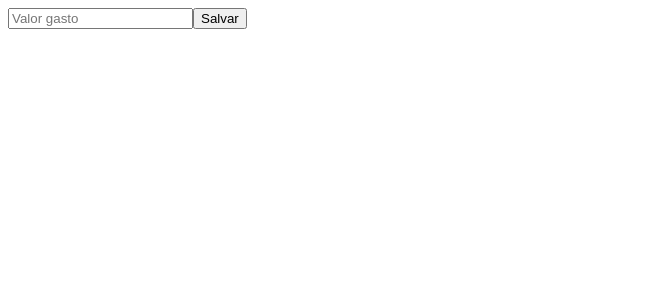
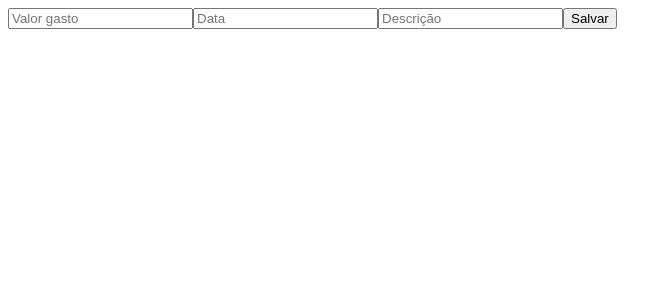
Before and after one commit to joaov1ct0r/react-finance, a React (Vite) app: page / in a window 1280 px wide. Shown: the top 300 px of the page, without its empty margins (0-672 px from the left). Built offline with nearby package versions, Linux system fonts and the light colour scheme.

Commit message:
feat: react-hook-form adicionado a app.tsx

```diff
--- a/src/App.tsx
+++ b/src/App.tsx
@@ -1,38 +1,74 @@
 import React, { useState } from "react";
 import Finance from "./utils/Finance";
+import { useForm } from "react-hook-form";
 
 function App() {
   const [values, setValues] = useState<Finance[]>([]);
-  const [value, setValue] = useState<string>("");
+  const { register, handleSubmit, reset } = useForm<Finance>({
+    defaultValues: {
+      date: "",
+      value: "" as unknown as number,
+      description: "",
+    },
+  });
 
   return (
     <>
-      <div>
+      <form
+        onSubmit={handleSubmit((data) => {
+          setValues([
+            ...values,
+            new Finance(data.description, data.value, data.date),
+          ]);
+
+          reset();
+        })}
+      >
         <input
+          {...register("value", {
+            required: {
+              value: true,
+              message: "Valor é obrigatorio",
+            },
+            pattern: /[0-9]{1,5}$/,
+          })}
           type="text"
           placeholder="Valor gasto"
-          value={value}
-          onChange={(e) => {
-            setValue(e.target.value);
-          }}
         ></input>
-        <button
-          type="submit"
-          onClick={() => {
-            setValues([...values, value]);
-            setValue("");
-          }}
-        >
-          Salvar
-        </button>
-      </div>
+
+        <input
+          {...register("date", {
+            required: {
+              value: true,
+              message: "Data é obrigatorio",
+            },
+            pattern: /[0-9]{2,2}\/[0-9]{2,2}\/[0-9]{4,4}$/,
+          })}
+          type="text"
+          placeholder="Data"
+        ></input>
+
+        <input
+          {...register("description", {
+            required: {
+              value: true,
+              message: "Descrição é obrigatorio",
+            },
+            pattern: /[a-z][A-Z]{1,100}$/gi,
+          })}
+          type="text"
+          placeholder="Descrição"
+        ></input>
+
+        <button type="submit">Salvar</button>
+      </form>
 
       <div>
         <ul>
           {values.map((value) => {
             return (
               <li key={value.id} id={String(value.id)}>
-                Description: {value.description} | Valor: ${value.value} Data:{" "}
+                Description: {value.description} | Valor: ${value.value} | Data:{" "}
                 {String(value.date)} |
               </li>
             );
--- a/src/utils/Finance.ts
+++ b/src/utils/Finance.ts
@@ -4,9 +4,9 @@ export default class Finance {
   public readonly id: number;
   public readonly description: string;
   public readonly value: number;
-  public readonly date: Date;
+  public readonly date: string;
 
-  constructor(description: string, value: number, date: Date) {
+  constructor(description: string, value: number, date: string) {
     this.id = new GenerateId().execute();
     this.description = description;
     this.value = value;
```
